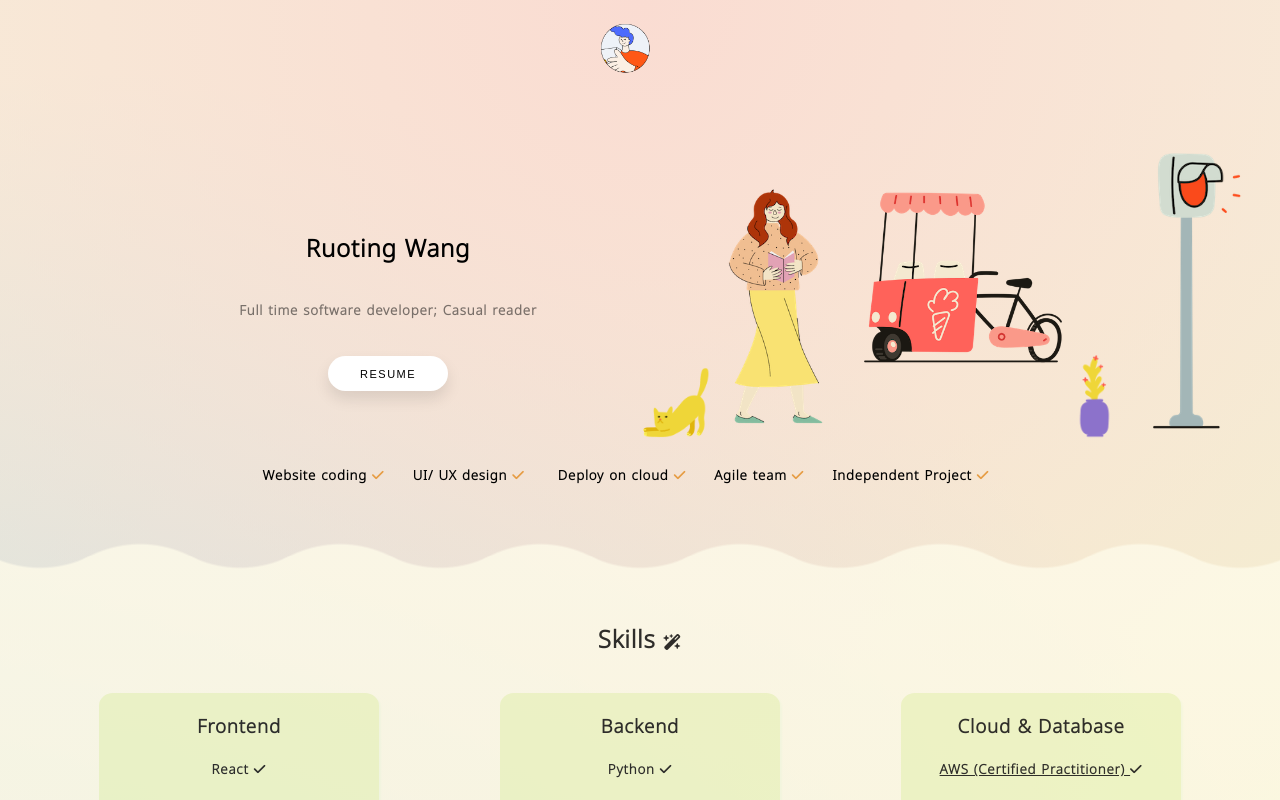
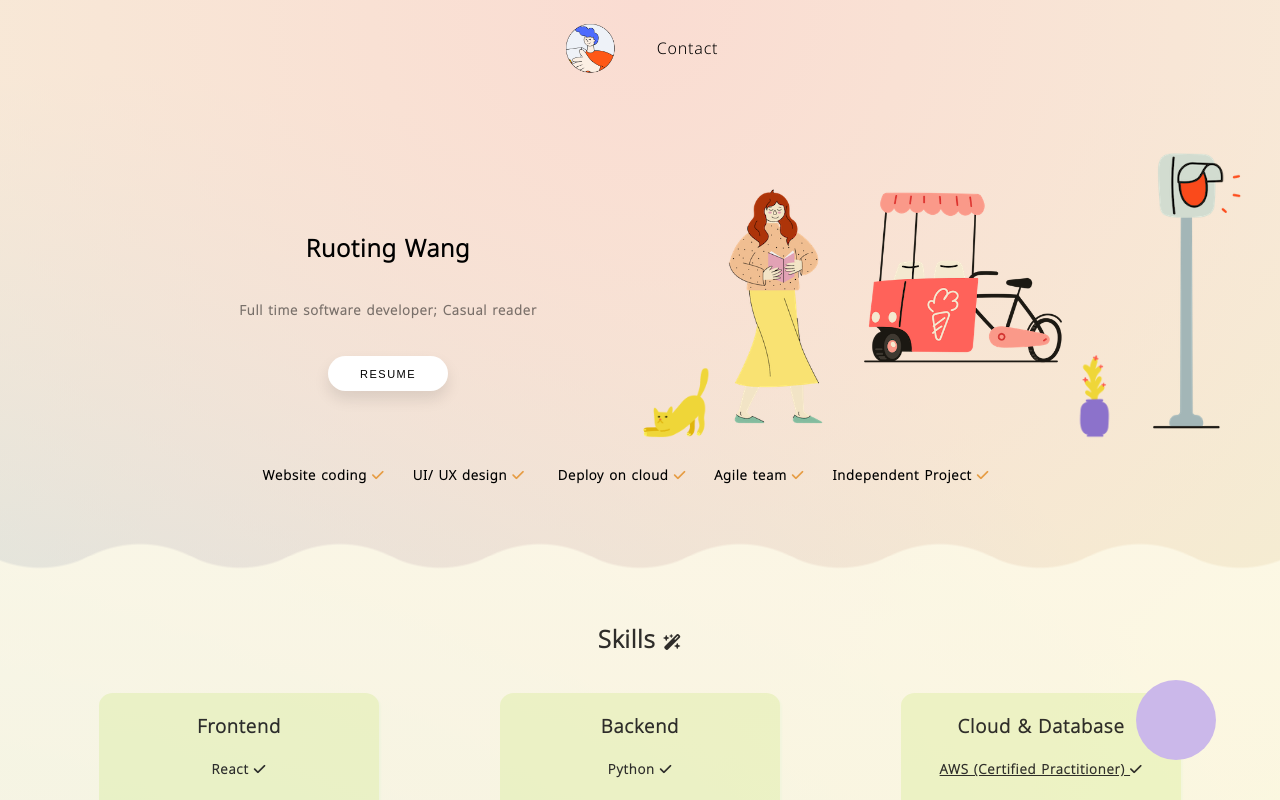
Before and after one commit to wangruoting/portfolio, a React (Create React App) app: page / in a window 1280 px wide. Shown: the top 800 px of the page. Built offline with nearby package versions, Linux system fonts and the light colour scheme.

Commit message:
Pop up window set up

```diff
--- a/src/App.css
+++ b/src/App.css
@@ -32,6 +32,7 @@
   from {
     transform: rotate(0deg);
   }
+
   to {
     transform: rotate(360deg);
   }
--- a/src/App.js
+++ b/src/App.js
@@ -10,6 +10,7 @@ import FIT5046 from './FIT5046/FIT5046.js';
 import FIT5147 from './FIT5147/FIT5147.js';
 import FIT5032 from './FIT5032/FIT5032.js';
 import IE from './ie/IE.js';
+import Contact from './Contact/Contact.js';
 import { Route, Routes } from 'react-router-dom';
 import React from 'react';
 
@@ -29,6 +30,7 @@ function App() {
           <Route path="/fit5147" element={<FIT5147 />} />
           <Route path="/fit5032" element={<FIT5032 />} />
         </Routes>
+        <Contact />
       </div>
     </>
   );
--- /dev/null
+++ b/src/Contact/Contact.js
@@ -0,0 +1,48 @@
+import React, { useState } from 'react';
+import './contact.css';
+
+export default function Contact() {
+
+    const [isOpen, setIsOpen] = useState(false);
+
+    const [openBtnOpacity, setBtnOpenOpacity] = useState(100);
+    const [closeBtnOpacity, setCloseBtnOpacity] = useState(0);
+
+    const handleClick = () => {
+        setIsOpen(!isOpen)
+    }
+
+    const handleOpenPopUp = () => {
+        setIsOpen(true);
+
+        setBtnOpenOpacity(0);
+        setCloseBtnOpacity(100);
+    }
+
+    const handleClosePopUp = () => {
+        setIsOpen(false);
+
+        setBtnOpenOpacity(100);
+        setCloseBtnOpacity(0);
+    }
+
+    return (
+        <>
+            <div className={isOpen ? 'chatbot' : 'chatbot closed'} onClick={handleClick}>
+                {/* <button className='open-pop-up' onClick={handleOpenPopUp} style={{ opacity: openBtnOpacity }}>
+                    Contact
+                </button> */}
+
+                {isOpen && (
+                    <div>
+                        <div>
+                            Pop up
+                        </div>
+                        <button className='close-pop-up' onClick={handleClosePopUp} style={{ opacity: closeBtnOpacity }}>Close</button>
+                    </div>
+                )}
+
+            </div>
+        </>
+    );
+}
--- /dev/null
+++ b/src/Contact/contact.css
@@ -0,0 +1,18 @@
+.chatbot {
+    position: fixed;
+    bottom: 5%;
+    right: 5%;
+    height: 25rem;
+    width: 18rem;
+    background-color: white;
+    transition: all 0.3s ease-in-out;
+    border-radius: 15px;
+    cursor: pointer;
+}
+
+.chatbot.closed {
+    border-radius: 50%;
+    background-color: rgb(203, 184, 234);
+    height: 5rem;
+    width: 5rem;
+}
--- a/src/Navbar/Navbar.js
+++ b/src/Navbar/Navbar.js
@@ -6,10 +6,10 @@ export default function Navbar() {
     return (<nav className="nav">
         <Link to="/" className="site-title"><img src="../Wavy Buddies - Avatar.png" style={{ height: "55px", width: 'auto' }}></img></Link>
         <ul>
-            {/* <CustomLink to="/project">Projects</CustomLink> */}
             {/* <CustomLink to="/about">About</CustomLink> */}
+
+            <CustomLink to="/contact">Contact</CustomLink>
         </ul>
-        {/* <div className="linkedin-logo"><a href="https://www.linkedin.com/in/ruoting-wang-22ba851b1/" target="_blank" rel="noopener noreferrer"><i class="fa-brands fa-linkedin"></i></a></div> */}
     </nav>);
 }
 
```
